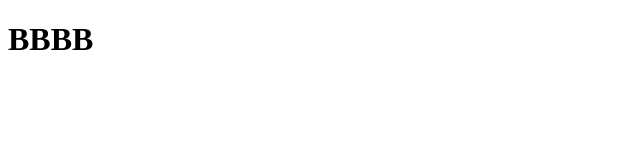
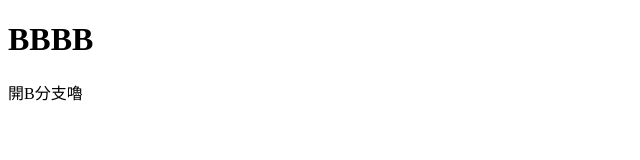
Before and after one commit to m3m6owo/tree, a plain HTML site: page index.html in a window 1280 px wide. Shown: the whole page, without its empty margins (0-640 px from the left). Drawn offline with Linux system fonts and the light colour scheme.

Commit message:
B Branch

```diff
--- a/index.html
+++ b/index.html
@@ -7,5 +7,6 @@
     </head>
     <body>
         <h1>BBBB</h1>
+        <p>開B分支嚕</p>
     </body>
 </html>
```
